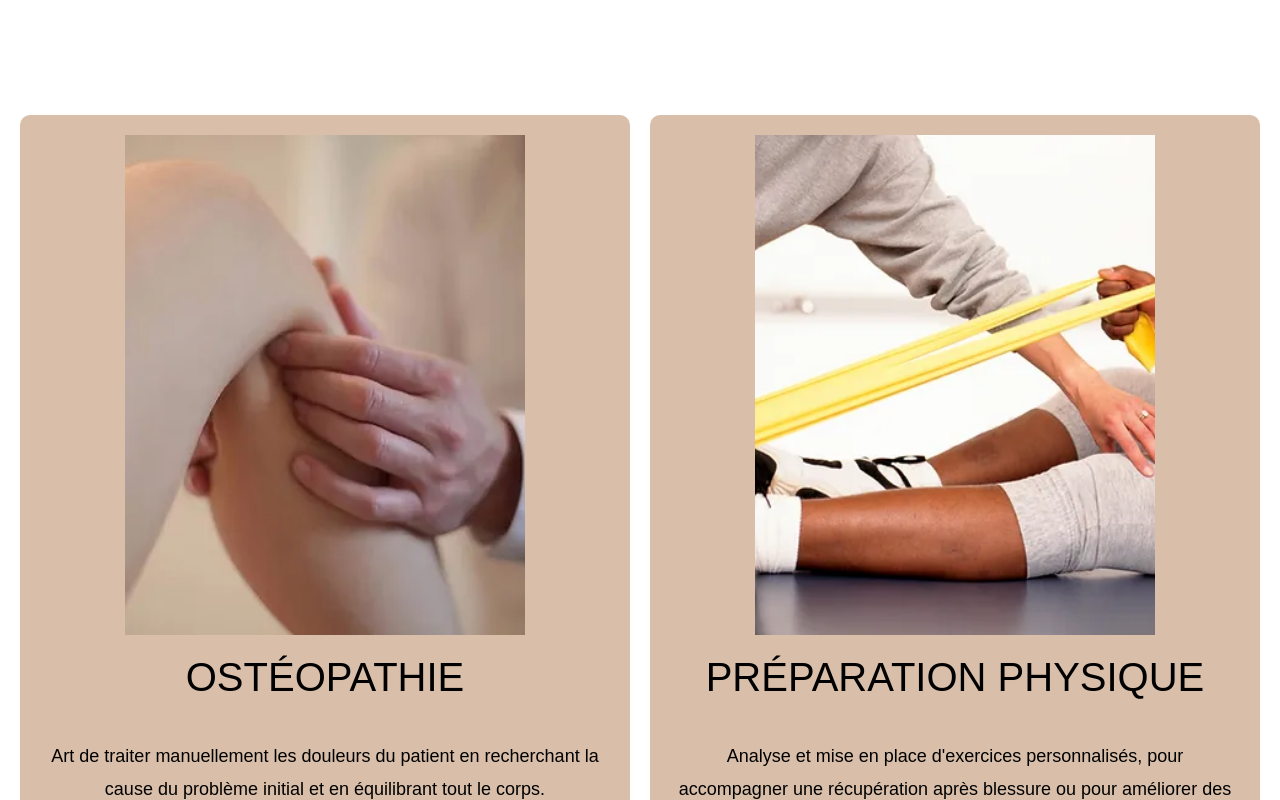
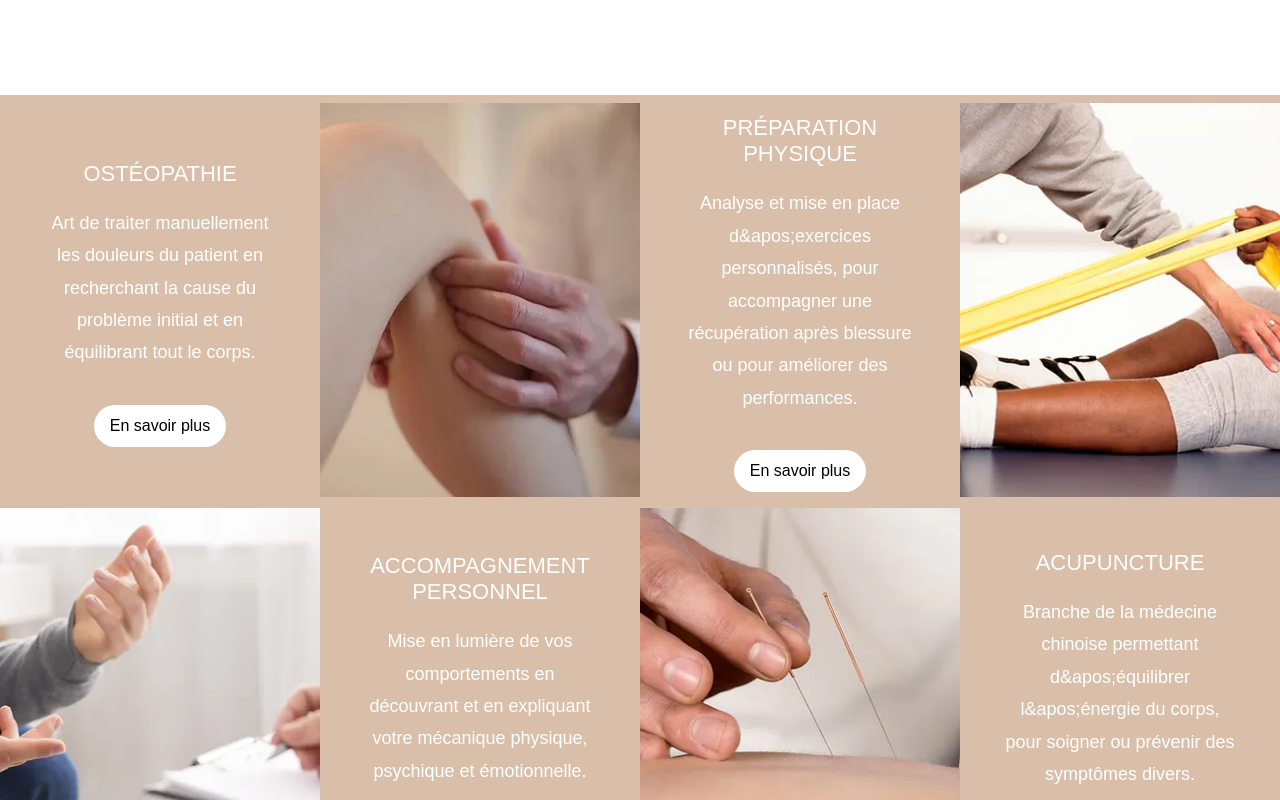
Before and after one commit to The-Happening-Club/mouette-osteo, a Next.js app: page / in a window 1280 px wide. Shown: the part 1220-2020 px from the top of the page. Built offline with nearby package versions, Linux system fonts and the light colour scheme.

Commit message:
update styling of services cards and service section

```diff
--- a/src/app/globals.css
+++ b/src/app/globals.css
@@ -37,9 +37,18 @@ body {
   margin: 0;
 }
 
+h1{
+  color: var(--header-higlight);
+}
+
 a {
   color: inherit;
   text-decoration: none;
+}
+
+p {
+
+  color: black;
 }
 
 @media (prefers-color-scheme: dark) {
--- a/src/components/ServiceCards.tsx
+++ b/src/components/ServiceCards.tsx
@@ -8,19 +8,29 @@ interface IServiceCards{
     image: string
     button: string
     link: string
+    isReversed: boolean
 }
-const ServiceCards:React.FC<IServiceCards> = ({title, content, image, button, link}) => {
+const ServiceCards:React.FC<IServiceCards> = ({title, content, image, button, link, isReversed}) => {
+
 
     return (
-        <div className={styles.service_card}>
+        <div className={styles.service_card} style={isReversed ? {flexDirection: 'row-reverse'} : {flexDirection: 'row'}}>
+            <div className={styles.service_card_image}>
                 <Image src={image} width={400} height={500} alt="" />
-            <h1>
+            </div>
+            <div className={styles.service_card_description} style={{display: "flex", justifyContent: "center"}}>
+                  <div style={ {display:"flex", flexDirection: "column", gap: "20px", width: "75%", maxHeight: "75%", aspectRatio: 1}}>
+                    <header>
                         {title}
-            </h1>
+                    </header>
                     <p>
                         {content}
                     </p>
+                    <div>
                          <a href={link}>{button}</a>
+                    </div>
+                  </div>
+                </div>
         </div>
     )
 }
--- a/src/components/ServiceSection.tsx
+++ b/src/components/ServiceSection.tsx
@@ -4,8 +4,14 @@ import styles from "@/css/components/service_section.module.css"
 import style from "@/css/components/grid.module.css"
 
 
+
 const ServiceSection = () => {
-
+    const contentArray = [
+        {img: "/osteopathie.webp", title: "OSTÉOPATHIE",content: "Art de traiter manuellement les douleurs du patient en recherchant la cause du problème initial et en équilibrant tout le corps.", link: "", button:"En savoir plus" },
+        {img: "/preparation_physique.webp", title: "PRÉPARATION PHYSIQUE",content: "Analyse et mise en place d&apos;exercices personnalisés, pour accompagner une récupération après blessure ou pour améliorer des performances.", link: "", button:"En savoir plus" },
+        {img: "/accompagnement_physique.webp", title: "ACCOMPAGNEMENT PERSONNEL",content: "Mise en lumière de vos comportements en découvrant et en expliquant votre mécanique physique, psychique et émotionnelle.", link: "", button:"En savoir plus" },
+        {img: "/acupuncture.webp", title: "ACUPUNCTURE",content: "Branche de la médecine chinoise permettant d&apos;équilibrer l&apos;énergie du corps, pour soigner ou prévenir des symptômes divers.", link: "", button:"En savoir plus" }
+    ]
     return (
         <section className={styles.services_container}>
             <div className={styles.services_wrapper}>
@@ -17,18 +23,12 @@ const ServiceSection = () => {
                 </p>
             </div>
             <div className={style.wrapper}>
-                <div className={style.one}>
-                    <ServiceCards image="/osteopathie.webp" title="OSTÉOPATHIE" content="Art de traiter manuellement les douleurs du patient en recherchant la cause du problème initial et en équilibrant tout le corps." link="" button="En savoir plus"/>
-                </div>
-                <div className={style.two}>
-                    <ServiceCards image="/preparation_physique.webp" title="PRÉPARATION PHYSIQUE" content="Analyse et mise en place d&apos;exercices personnalisés, pour accompagner une récupération après blessure ou pour améliorer des performances." link="" button="En savoir plus"/>
-                </div>
-                <div className={style.three}>
-                    <ServiceCards image="/accompagnement_physique.webp" title="ACCOMPAGNEMENT PERSONNEL" content="Mise en lumière de vos comportements en découvrant et en expliquant votre mécanique physique, psychique et émotionnelle." link="" button="En savoir plus"/>
-                </div>
-                <div className={style.four}>
-                    <ServiceCards image="/acupuncture.webp" title="ACUPUNCTURE" content="Branche de la médecine chinoise permettant d&apos;équilibrer l&apos;énergie du corps, pour soigner ou prévenir des symptômes divers." link="" button="En savoir plus"/>
-                </div>
+
+                {
+                    contentArray.map((el, index) => (
+                        <ServiceCards key={index} title={el.title} image={el.img} link={el.link} content={el.content} button={el.button} isReversed={index < 2 ? true : false}/>
+                    ))
+                }
             </div>
         </section>
     )
--- a/src/css/components/grid.module.css
+++ b/src/css/components/grid.module.css
@@ -2,34 +2,51 @@
     display: grid;
     grid-template-columns: repeat(2, 1fr);
     grid-template-rows: repeat(2, auto);
-    gap: 20px;
     background-color: white;
     color: white;
-    padding: 20px;
+
 }
 
 .service_card {
     display: flex;
-    flex-direction: column;
     align-items: center;
-    justify-content: space-between;
+    margin: 0;
+    padding: 0;
     background-color: #D9BFA9;
-    border-radius: 10px;
     text-align: center;
-    padding: 20px;
+    overflow: hidden;
 }
 
-.service_card h1 {
+.service_card_image {
+    width: 50%;
+    overflow: hidden;
+
+}
+
+.service_card_description {
+    width: 50%;
+}
+
+.service_card_image img {
+    width: 100%;
+    height: auto;
+}
+
+
+
+.service_card header {
     padding-top: 20px;
     color: white;
     font-weight: 200;
     font-size: var(--h3-font-size);
 }
+.service_card_description  p{
+    color: white;
+}
 
 .service_card p {
     color: white;
     font-size: var(--body-font-size);
-    padding-bottom: 40px;
 }
 
 .service_card a {
@@ -42,22 +59,6 @@
     border-radius: 25px;
 }
 
-.one {
-    grid-column: 1 / 2;
-    grid-row: 1;
+.red {
+    color: red;
 }
-
-.two {
-    grid-column: 2 / 3;
-    grid-row: 1;
-}
-
-.three {
-    grid-column: 1 / 2;
-    grid-row: 2;
-}
-
-.four {
-    grid-column: 2 / 3;
-    grid-row: 2;
-}
--- a/src/css/components/hero_section.module.css
+++ b/src/css/components/hero_section.module.css
@@ -7,7 +7,6 @@
 .content_container {
     background-color: white;
     width: 50%;
-    color: black;
     display: flex;
     flex-direction: column;
     justify-content: center;
@@ -17,29 +16,50 @@
 .content_wrapper {
     display: flex;
     flex-direction: column;
+    justify-content: left;
+    align-items: left;
     gap: 3rem;
     padding: 200px 200px;
 }
 
 .image_container {
-    background-color: aquamarine;
+    background-color: white;
     width: 50%;
     overflow: hidden;
 }
 
+.image_container_border {
+    background-color: white;
+    width: 50%;
+    overflow: hidden;
+    padding: 80px 80px;
+}
+
 .container h1 {
-    font-size: 72px;
+    text-align: left;
+    font-size: var(--h1-font-size);
     font-weight: 200;
     color: var(--header-higlight)
 }
 
 .container h4 {
-    font-size: 22px;
+    font-size: var(--h3-font-size);
     font-weight: 200;
 }
 
 .container p {
-    font-size: 18px;
+    font-size: var(--body-font-size);
     font-weight: 200;
     line-height: var(--line-height);
 }
+
+.content_wrapper h2 {
+    display: flex;
+    font-size: var(--h2-font-size);
+    text-align: center;
+    justify-content: center;
+}
+
+.content_wrapper a {
+    display: flex;
+}
--- a/src/css/components/service_section.module.css
+++ b/src/css/components/service_section.module.css
@@ -17,7 +17,6 @@
 .services_container p {
     display: flex;
     justify-content: center;
-    color: black;
     text-align: center;
     line-height: var(--line-height);
     font-size: var(--body-font-size);
@@ -39,17 +38,6 @@
     padding: 100px 50px;
 }
 
-/* .services_cards_wrapper h1 {
-    color: white;
-    font-weight: 200;
-    font-size: var(--h3-font-size);
-} */
-
-/* .services_cards_wrapper p {
-    color: white;
-    font-size: var(--body-font-size);
-} */
-
 .grid_container {
     display: grid;
     grid-template-columns: repeat(2, 1fr);
```
Also changed, not shown: src/app/franck-mouette/page.tsx (+18 -4 lines), public/franck_mouette_pp.webp (added). Lines whose indentation alone changed are shown as unchanged.
